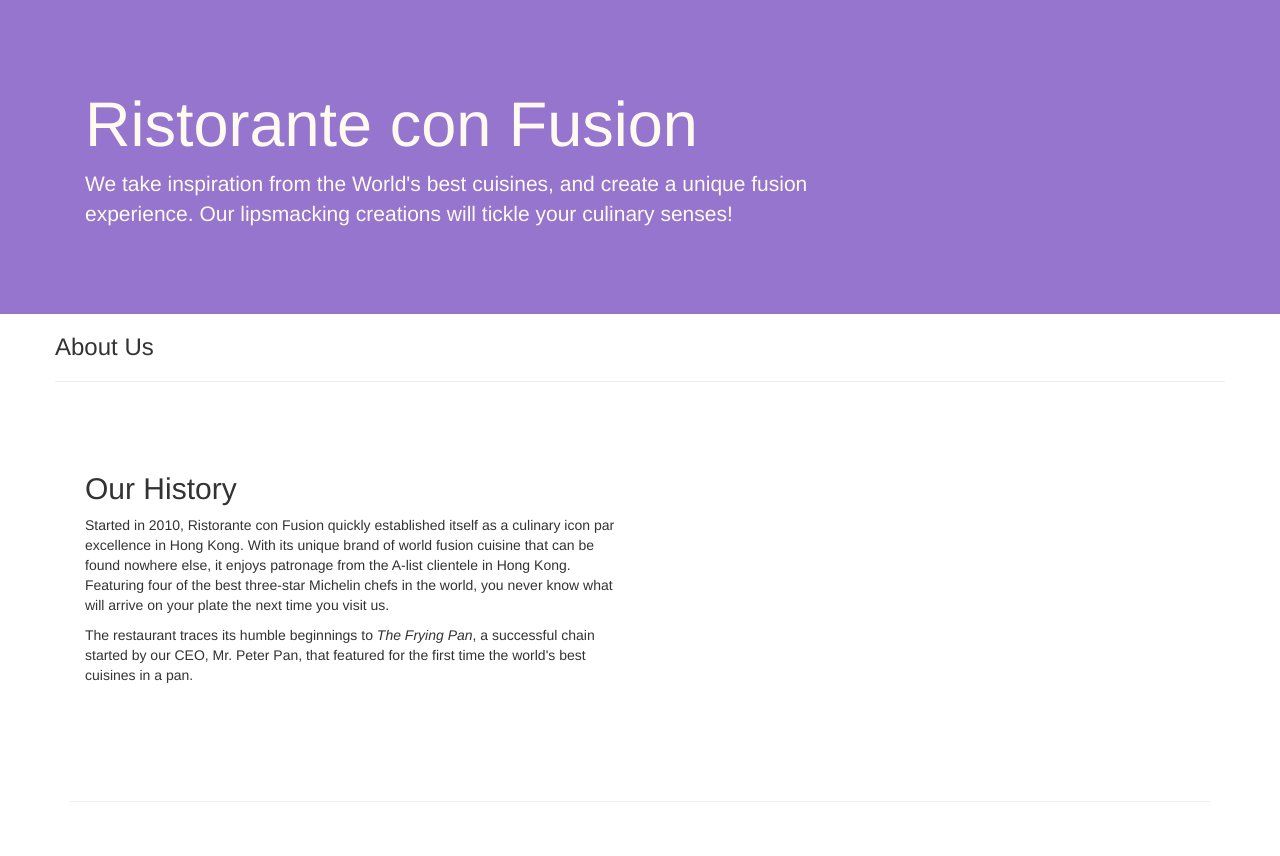
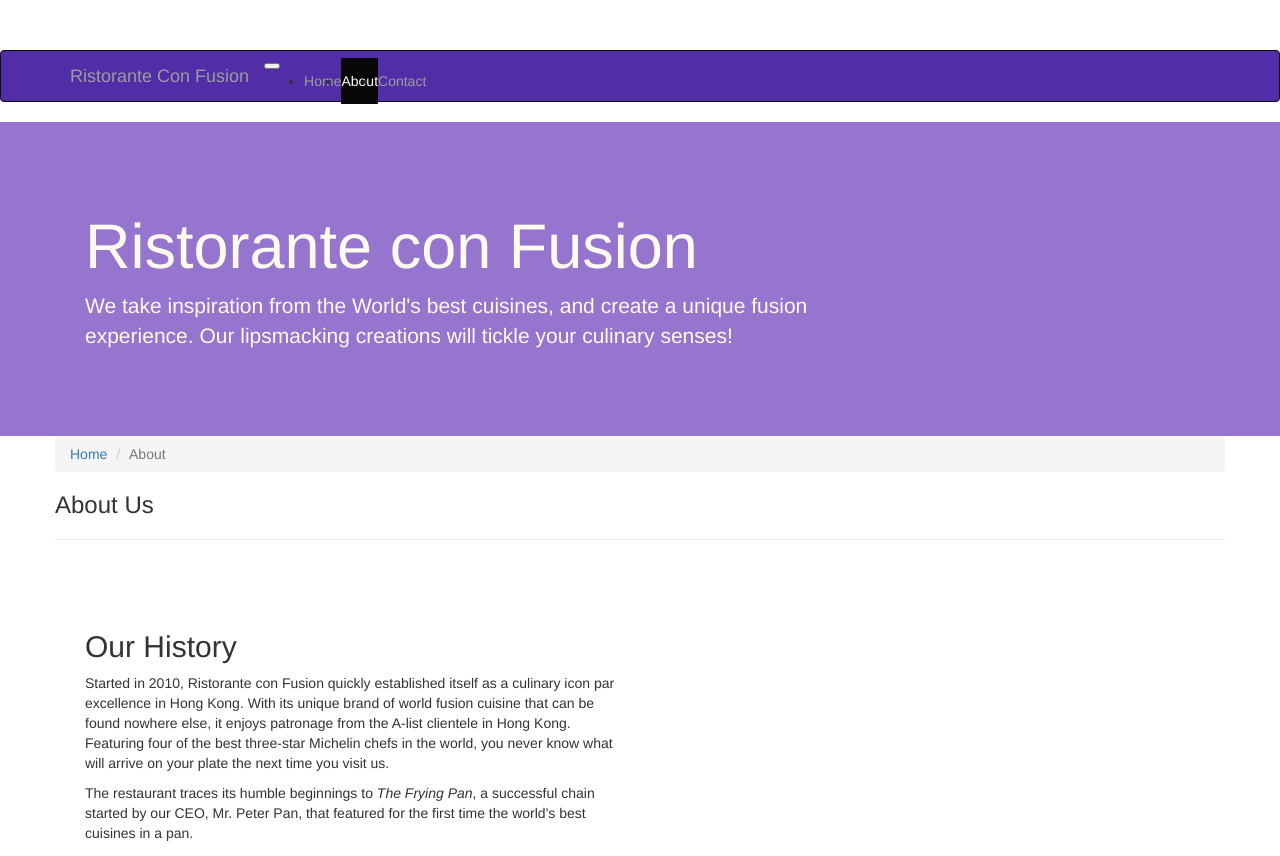
Before and after one commit to ankitbedi/ankitbedi.github.io, a website: page conFusion/aboutus.html in a window 1280 px wide. Shown: the top 856 px of the page. Drawn offline with nearby package versions, Linux system fonts and the light colour scheme.

Commit message:
Navbar and Breadcrumbs

```diff
--- a/conFusion/aboutus.html
+++ b/conFusion/aboutus.html
@@ -19,6 +19,31 @@
 
 <body>
 
+    <nav class="navbar navbar-inverse navbar-toggleable-sm fixed-top">
+        <div class="container">
+            <button class="navbar-toggler" type="button" data-toggle="collapse" data-target="#navbar">
+                <span class="data-toggler-icon"></span>
+            </button>
+            <a href="index.html" class="navbar-brand">Ristorante Con Fusion</a>
+            <div class="collapse navbar-collapse" id="navbar">
+                <ul class="navbar-nav">
+                    <li class="nav-item">
+                        <a href="index.html" class="nav-link">Home</a>
+                    </li>
+                    <li class="nav-item active">
+                        <a href="#" class="nav-link">About</a>
+                    </li>
+                    <li class="nav-item">
+                        <a href="#" class="nav-link"Menu></a>
+                    </li>
+                    <li class="nav-item">
+                        <a href="#" class="nav-link">Contact</a>
+                    </li>
+                </ul>
+            </div>
+        </div>
+    </nav>
+
     <header class="jumbotron">
         <div class="container">
             <div class="row row-header">
@@ -34,6 +59,10 @@
 
     <div class="container">
         <div class="row">
+            <div class="col-12 breadcrumb">
+                <li class="breadcrumb-item"><a href="index.html">Home</a></li>
+                <li class="breadcrumb-item active">About</li>
+            </div>
             <div class="col-12">
                <h3>About Us</h3>
                <hr>
@@ -73,7 +102,7 @@
                 <div class="col-5 offset-1 col-sm-2">
                     <h5>Links</h5>
                     <ul class="list-unstyled">
-                        <li><a href="#">Home</a></li>
+                        <li><a href="index.html">Home</a></li>
                         <li><a href="#">About</a></li>
                         <li><a href="#">Menu</a></li>
                         <li><a href="#">Contact</a></li>
--- a/conFusion/css/styles.css
+++ b/conFusion/css/styles.css
@@ -24,3 +24,10 @@ address{
 	margin: 0px;
 	color: #0f0f0f;
 }
+body{
+	padding-top: 50px;
+}
+.navbar-inverse{
+	background-color: #512DA8;
+
+}
```
Also changed, not shown: conFusion/index.html (+26 -1 lines), 1 other file.
